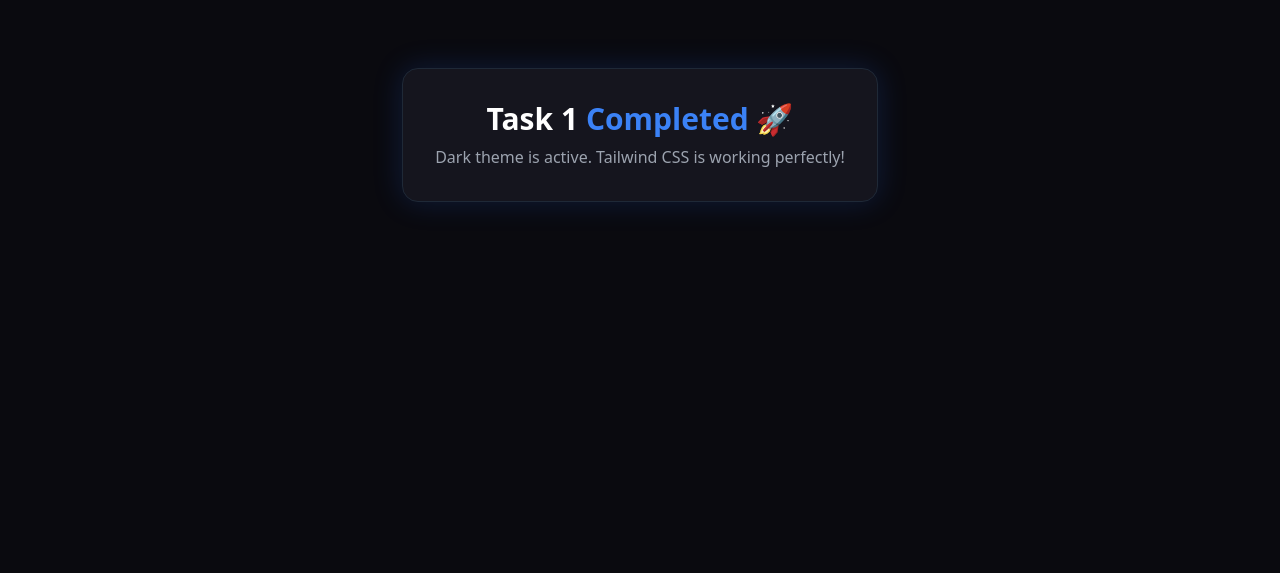
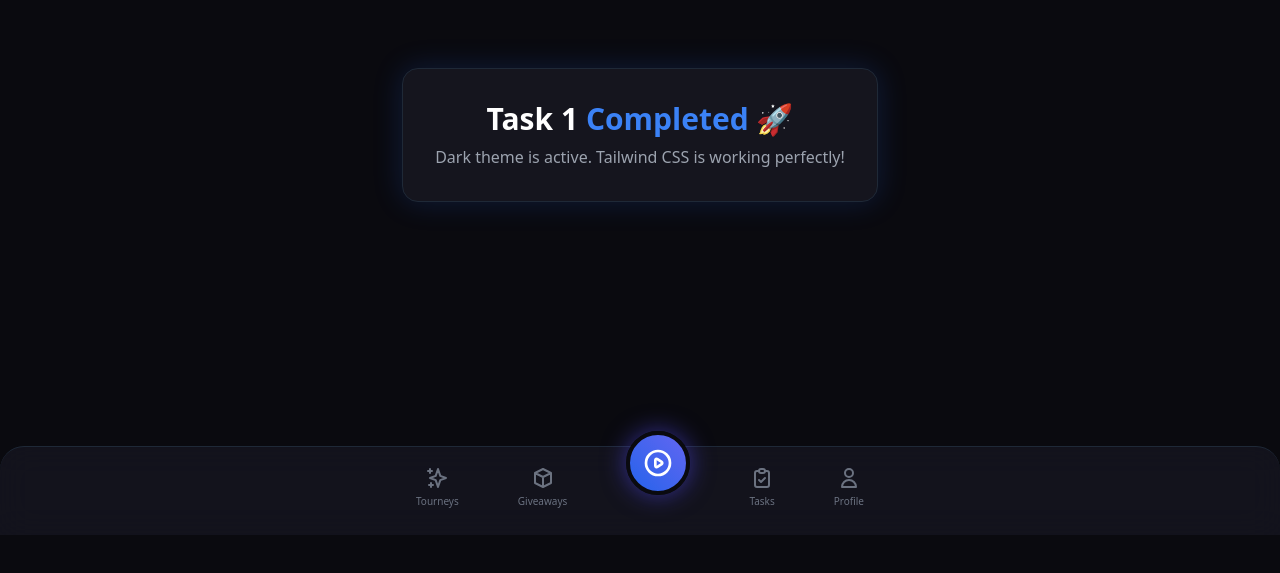
Before and after one commit to Aadi639707/stardrop-bot, a Next.js app: page / in a window 1280 px wide. Shown: the part 265-838 px from the top of the page. Before the commit the page ends 800 px from the top, so only its background shows below. Built offline with nearby package versions, Linux system fonts and the light colour scheme.

Commit message:
Integrate BottomNav into layout
Added BottomNav component for persistent navigation.

```diff
--- a/app/layout.tsx
+++ b/app/layout.tsx
@@ -1,5 +1,6 @@
 import type { Metadata } from "next";
 import "./globals.css";
+import BottomNav from "../components/BottomNav";
 
 export const metadata: Metadata = {
   title: "Crypto Mini App",
@@ -14,7 +15,13 @@
   return (
     <html lang="en">
       <body className="bg-[#0a0a0f] text-white min-h-screen font-sans antialiased">
-        {children}
+        {/* Main Content Area (padding bottom so content doesn't hide behind nav) */}
+        <div className="pb-28">
+          {children}
+        </div>
+
+        {/* Persistent Bottom Navigation */}
+        <BottomNav />
       </body>
     </html>
   );
```
